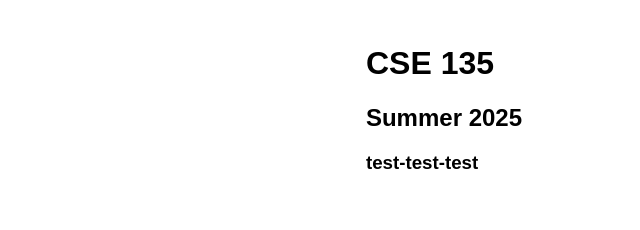
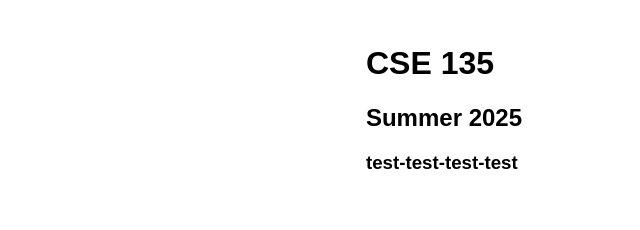
Before and after one commit to yas033/cse135-2025-ss2-HW2, a plain HTML site: page index.html in a window 1280 px wide. Shown: the top 230 px of the page, 196-836 px from the left. Drawn offline with Linux system fonts and the light colour scheme.

Commit message:
test-test-test

```diff
--- a/index.html
+++ b/index.html
@@ -63,7 +63,7 @@
   <header>
     <h1>CSE 135</h1>
     <h2>Summer 2025</h2>
-    <h3>test-test-test</h3>
+    <h3>test-test-test-test</h3>
   </header>
 
   <main>
```
